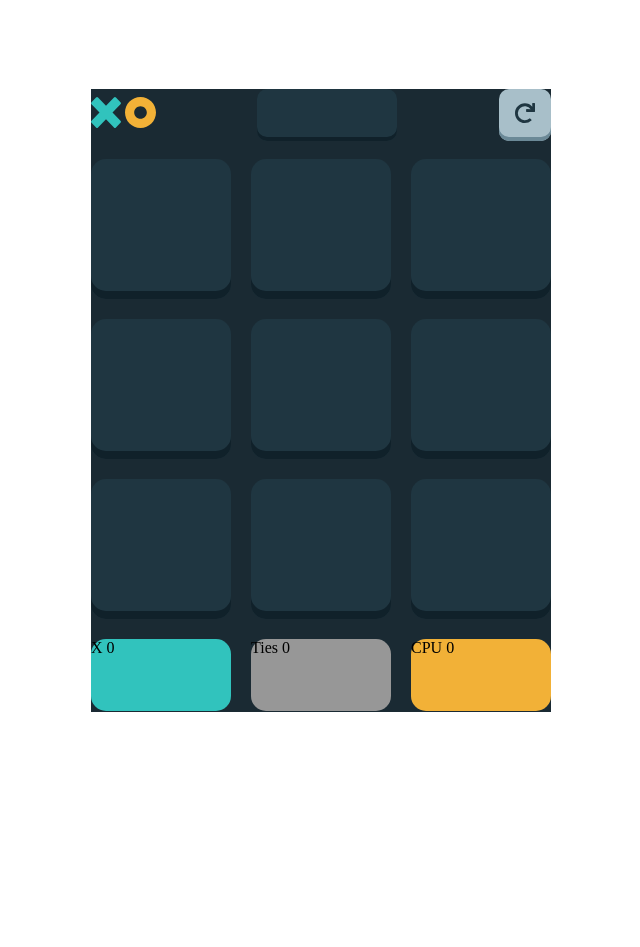
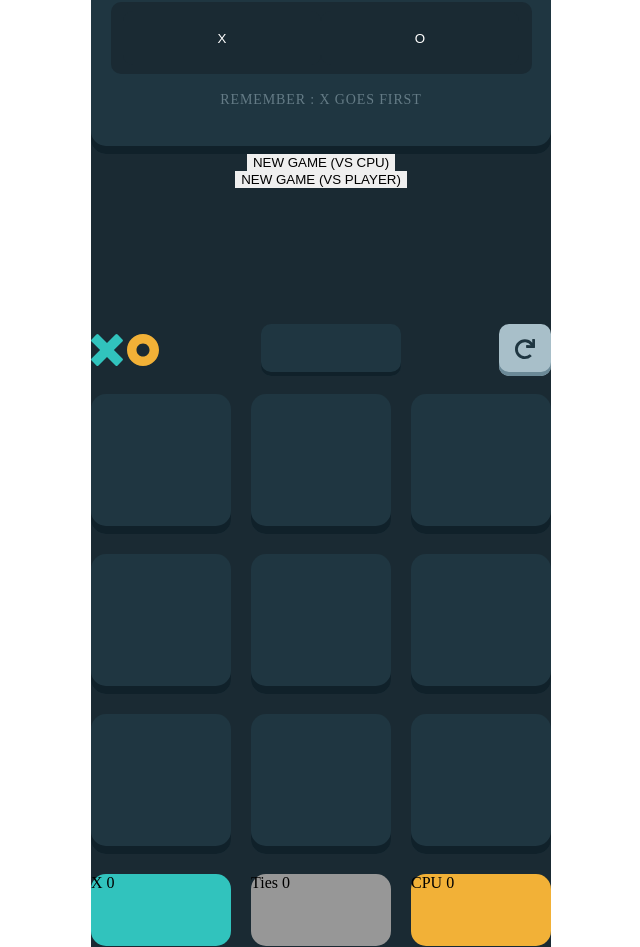
Before and after one commit to Tserpilouski/Tic-Tac-Toe_Game, a plain HTML site: page index.html in a window 1280 px wide. Shown: the whole page, without its empty margins (319-959 px from the left). Before the commit the page ends 800 px from the top, so only its background shows below. Drawn offline with Linux system fonts and the light colour scheme.

Commit message:
add some changes

```diff
--- a/index.html
+++ b/index.html
@@ -10,22 +10,26 @@
 <body>
     <section class="main">
         <!-- Menu block -->
-        <!-- <div class="menu">
-            <div>
-                <h1>PICK PLAYER 1'S MARK</h1>
-                <div>
-                    <button>X</button>
-                    <Button>O</Button>
+        <div class="menu">
+            <div class="menu__box-icons box-icons">
+                <img src="./icons/icon-x.svg" alt="x">
+                <img src="./icons/icon-o.svg" alt="o">
+            </div>
+            <div class="menu__box-btn box-btn">
+                <h1 class="box-btn__titleh1">PICK PLAYER 1'S MARK</h1>
+                <div id="character-selection" class="box-btn__character-selection btn-character">
+                    <button class="btn-character__x">X</button>
+                    <Button class="btn-character__x">O</Button>
                 </div>
-                <h2>REMEMBER : X GOES FIRST</h2>
+                <h2 class="box-btn__titleh2">REMEMBER : X GOES FIRST</h2>
             </div>
             <button id="play-cpu" onclick="displayMenu()">NEW GAME (VS CPU)</button>
             <button id="play-player">NEW GAME (VS PLAYER)</button>
-        </div> -->
+        </div>
         <!-- Board block -->
         <div class="board">
             <div class="board__header">
-                <div class="header__box-icon">
+                <div class="box-icons">
                     <img src="./icons/icon-x.svg" alt="x">
                     <img src="./icons/icon-o.svg" alt="o">
                 </div>
--- a/js/main.js
+++ b/js/main.js
@@ -11,9 +11,24 @@
 //     document.querySelector('.menu').classList.remove('menu_active');
 // }
 
+//Highlight the selected symbol in the menu X & O
+let prevButton = null;
+const wrapper = document.getElementById("character-selection");
+
+wrapper.addEventListener('click', (e) => {
+  const isButton = e.target.nodeName === 'BUTTON';
+  if (!isButton) {
+    return;
+  }
+  e.target.classList.add('btn-character_active');
+
+  if(prevButton !== null) {
+    prevButton.classList.remove('btn-character_active');
+  }
+  prevButton = e.target;
+});
+
 //dodaanie hover efect
-
-
 let first_move = 1;
 let path = "/icons/icon-x-outline.svg";
 let pathConst = "/icons/icon-x.svg";
@@ -102,9 +117,12 @@ function chek(data){
         }
         let row = 1;
         let col = 1;
+        let masiv = [];
         for(let j = 0; j < 3; j++){
             row = row * data[i][j];
             col = col * data[j][i];
+            masiv = [[i][j]];
+            console.log()
             if ((row || col) === 8){
                 win = "win X";
                 console.log(win);
@@ -130,7 +148,6 @@ function showYouWonX(){
 }
 
 function showYouWonO(){
-    console.log("broDupa");
     const imgXO = document.getElementById('imgXO');
     document.getElementById('h3title').style.color = "#F2B137";
     imgXO.removeAttribute("src");
@@ -143,7 +160,6 @@ function showYouWonO(){
 function nextRoundBtn(){
     const block = document.querySelector('.block-won');
     block.classList.add("block-won_inactive");
-    console.log("dupa")
     div_array.forEach((element) => {
         console.log(element)
         if(element.hasChildNodes()){
--- a/sass/styles.sass
+++ b/sass/styles.sass
@@ -1,5 +1,5 @@
 
-
+w
 $color-blue-inactive:#31C3BD
 $color-blue-active:#65E9E4
 $color-orange-inactive:#F2B137
@@ -19,13 +19,81 @@ body
     justify-content: center
     align-items: center
     margin: 0
+    button
+        border: none
 
 .menu
     height: 471px
     width: 460px
-    background-color: red
-    // &_active
-    //     display: none
+    background-color: $color-background
+    display: flex
+    flex-direction: column
+    align-items: center
+    &__box-icons
+        margin-bottom: 40px
+    &__box-btn
+        height: 205px
+        width: 100%
+        display: flex
+        flex-direction: column
+        align-items: center
+        padding-top: 24px
+        background: $color-element
+        box-shadow: inset 0px -8px 0px #10212A
+        border-radius: 15px
+
+.box-icons
+    height: 32px
+    width: 72px
+    img
+        width: 32px
+
+.box-btn
+    &__character-selection
+        width: 421px
+        height: 72px
+        display: flex
+        justify-content: center
+        align-items: center
+        background-color: $color-background
+        border-radius: 10px
+        margin-bottom: 17px
+
+    &__titleh1
+        margin-bottom: 33px
+        font-family: 'Outfit'
+        font-style: normal
+        font-weight: 700
+        font-size: 16px
+        line-height: 20px
+        text-align: center
+        letter-spacing: 1px
+        text-transform: uppercase
+        color: $color-grey-bright
+        margin-top: 0px
+    &__titleh2
+        height: 18px
+        font-family: 'Outfit'
+        font-style: normal
+        font-weight: 500
+        font-size: 14px
+        line-height: 18px
+        text-align: center
+        letter-spacing: 0.875px
+        color:$color-grey-low
+        mix-blend-mode: normal
+        opacity: 0.5
+        margin-top: 0px
+
+.btn-character
+    &__x
+        width: 198px
+        height: 54px
+        border-radius: 10px
+        background-color: $color-background
+        color: #fff
+.btn-character_active
+    background-color: $color-grey-low
 
 .board
     height: 623px
@@ -92,7 +160,6 @@ body
         background: #A8BFC9
         box-shadow: inset 0px -4px 0px #6B8997
         border-radius: 10px
-        border: none
 
 .block-won
     position: absolute
@@ -134,7 +201,6 @@ body
         flex-direction: row
         button
             height: 52px
-            border: none
             border-radius: 10px
             font-family: 'Outfit'
             font-style: normal
```
Also changed, not shown: css/styles.css, 1 other file.
